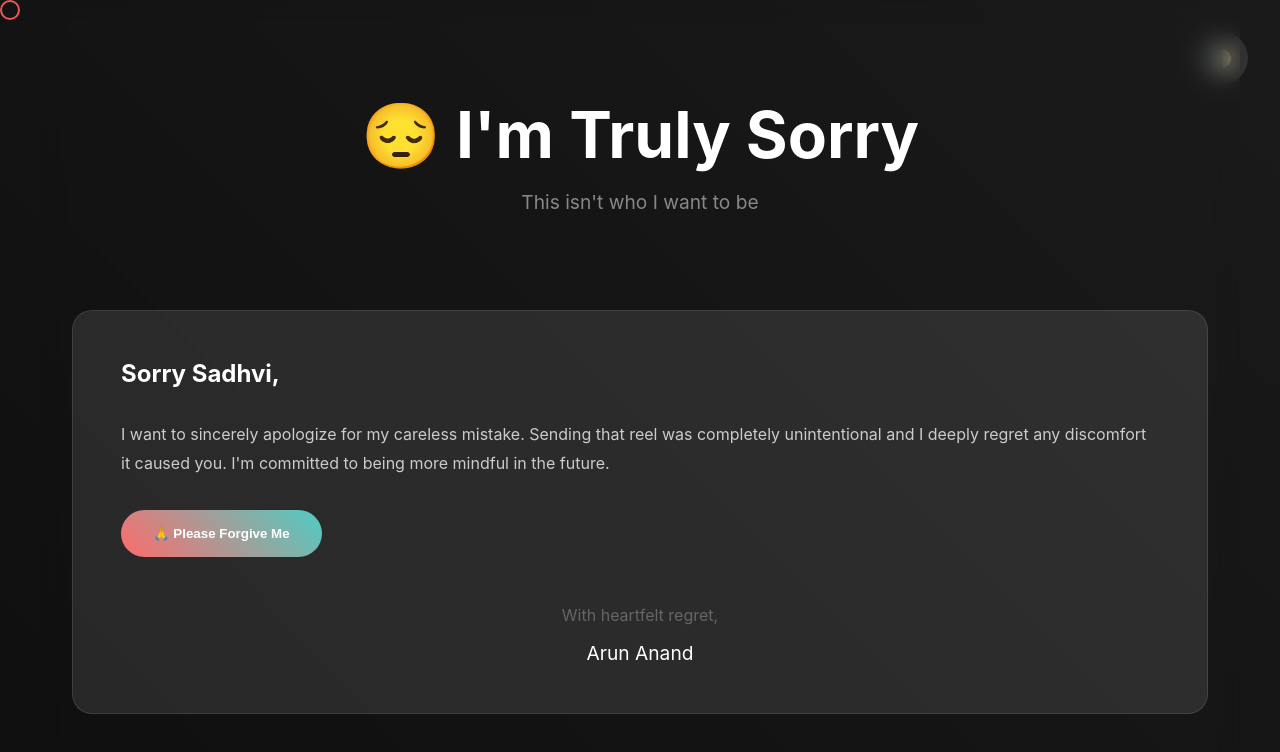
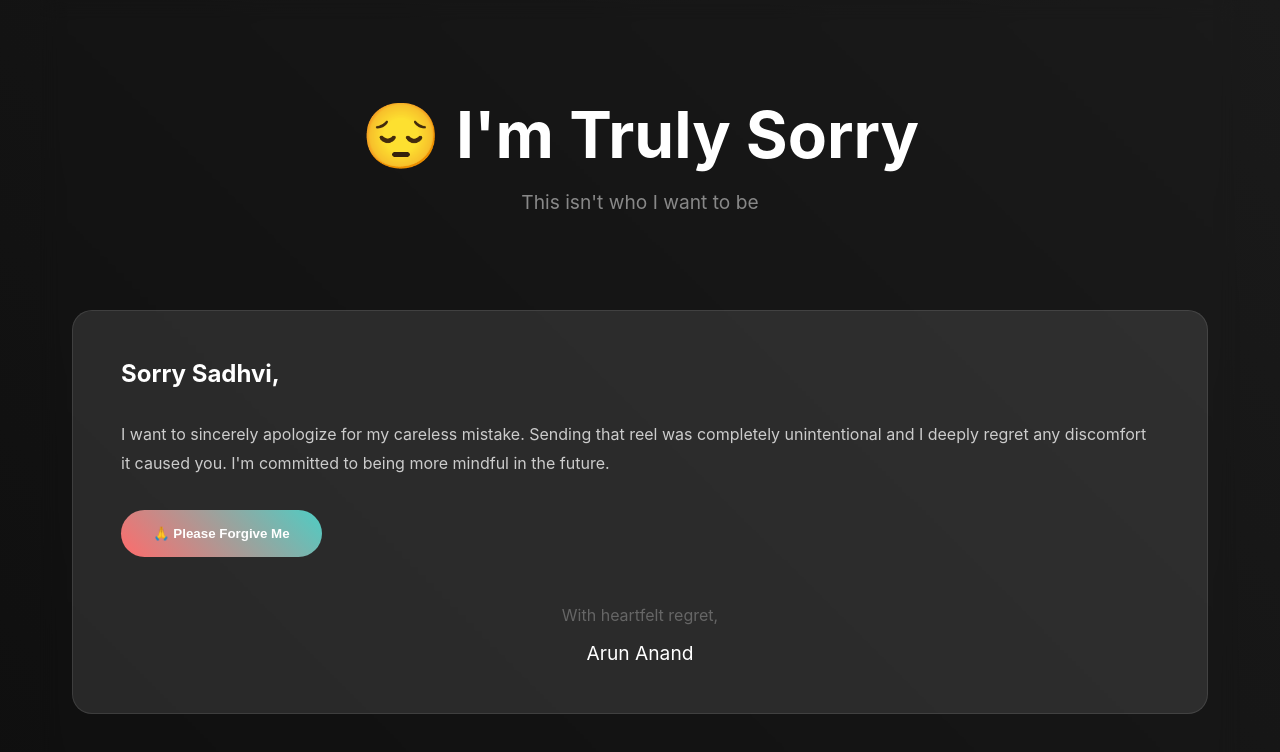
Before and after one commit to arun28082007/sadhvi, a plain HTML site: page index.html in a window 1280 px wide. Drawn offline with Linux system fonts and the light colour scheme.

Commit message:
Update index.html

```diff
--- a/index.html
+++ b/index.html
@@ -134,8 +134,7 @@
     </style>
 </head>
 <body>
-    <div class="custom-cursor"></div>
-    <div class="theme-toggle">🌓</div>
+
 
     <div class="container">
         <section class="hero">
@@ -165,12 +164,7 @@
     </div>
 
     <script>
-        // Custom cursor
-        const cursor = document.querySelector('.custom-cursor');
-        document.addEventListener('mousemove', (e) => {
-            cursor.style.left = e.clientX + 'px';
-            cursor.style.top = e.clientY + 'px';
-        });
+
 
         // Interactive button effect
         const button = document.getElementById('forgiveBtn');
```
